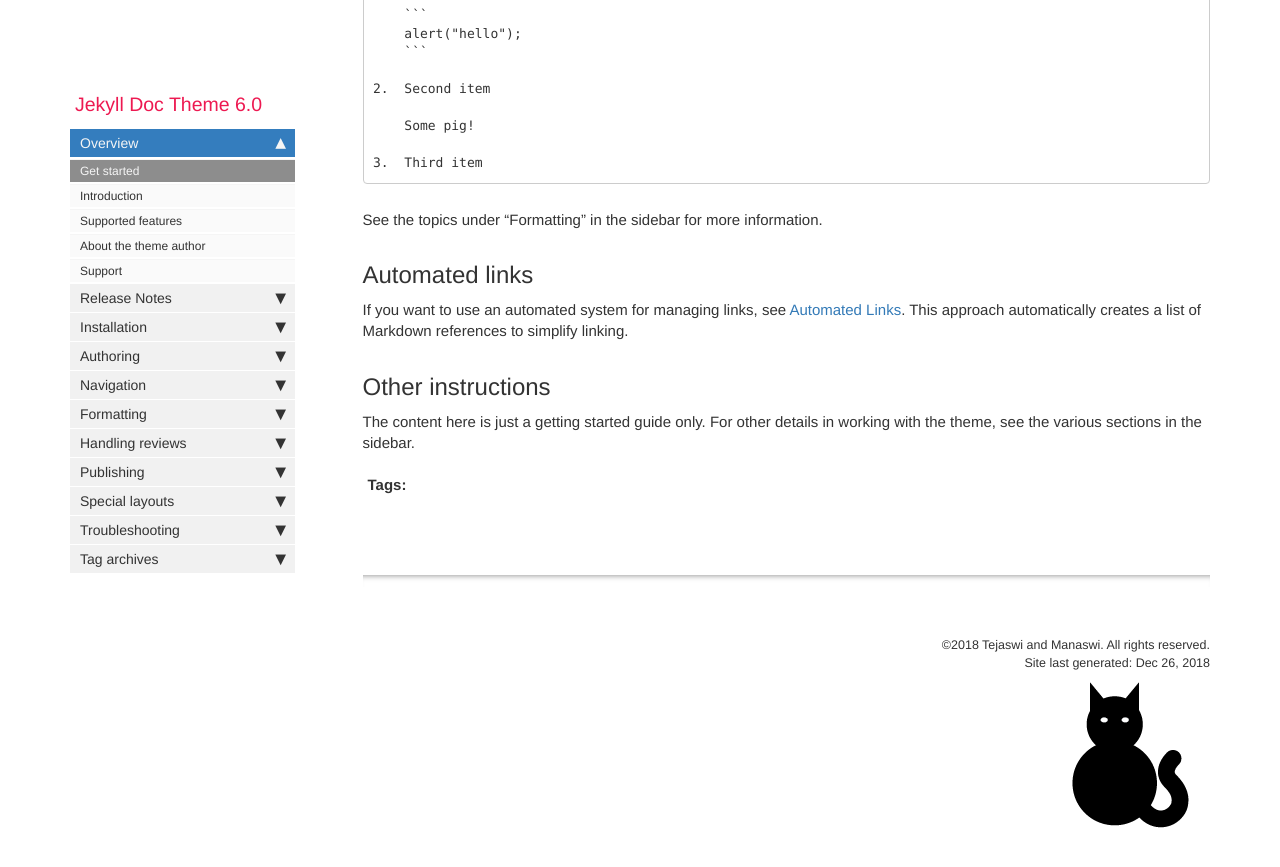
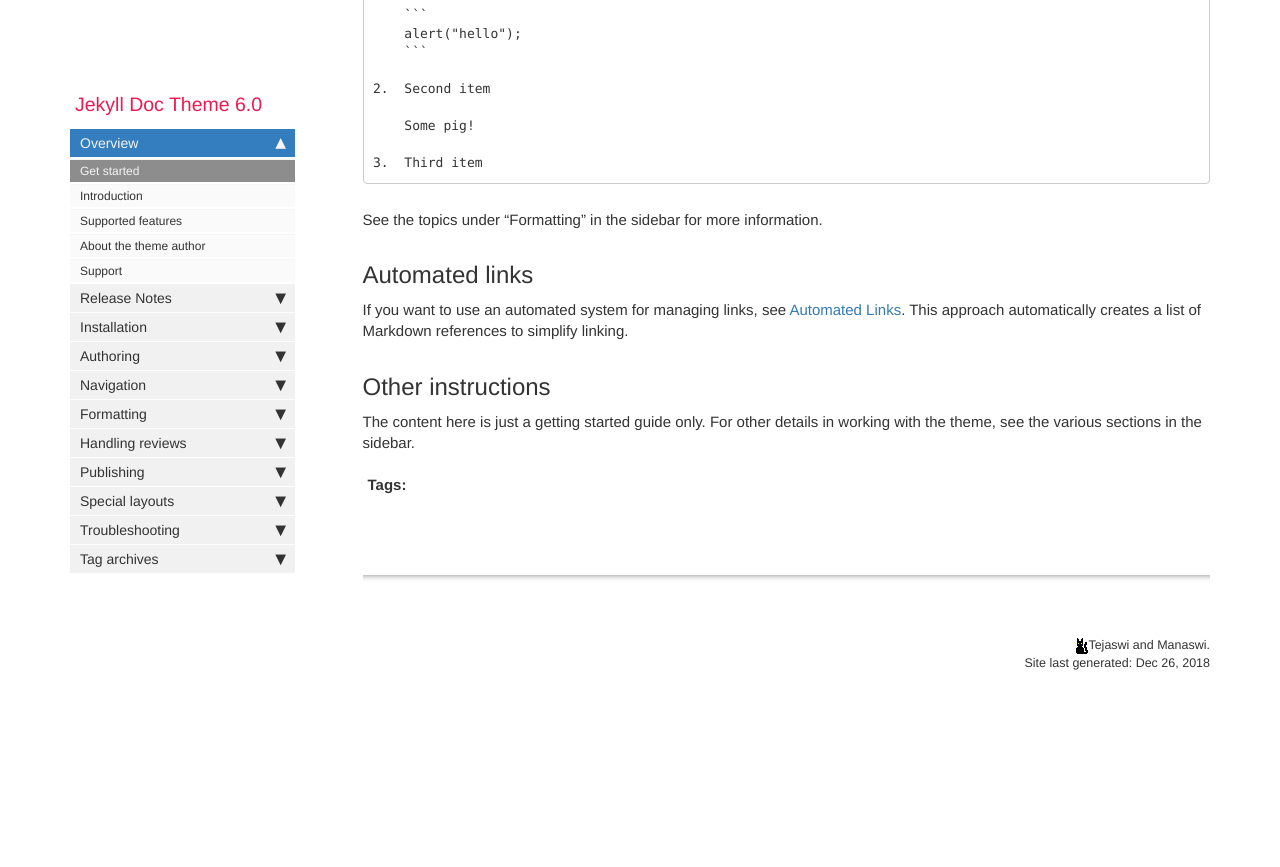
Before and after one commit to tejaswid/wikitm, a Jekyll site: the page built from index.md, in a window 1280 px wide and 900 px high, scrolled down 7214 px. Shown: the top 867 px of the window. Built offline with Jekyll 4.4.1, drawn with Linux system fonts in a browser that asks for light colours; nearby versions of some CDN libraries; comment, search, counter and statistics services are not loaded; after the commit the page ends 7937 px from its top, so only the background shows below that.

Commit message:
Changed footer

```diff
--- a/_includes/footer.html
+++ b/_includes/footer.html
@@ -1,9 +1,8 @@
 <footer>
             <div class="row">
                 <div class="col-lg-12 footer">
-               &copy;{{ site.time | date: "%Y"  }} {{site.company_name}}. All rights reserved. <br />
+               <img src="{{ "images/favicon.png" }}" alt="Logo" />{{site.company_name}}. <br />
 {% if page.last_updated %}<span>Page last updated:</span> {{page.last_updated}}<br/>{% endif %} Site last generated: {{ site.time | date: "%b %-d, %Y"  }} <br />
-<p><img src="{{ "images/company_logo.png" }}" alt="Company logo"/></p>
                 </div>
             </div>
 </footer>
```
Also changed, not shown: images/favicon.png (added).
